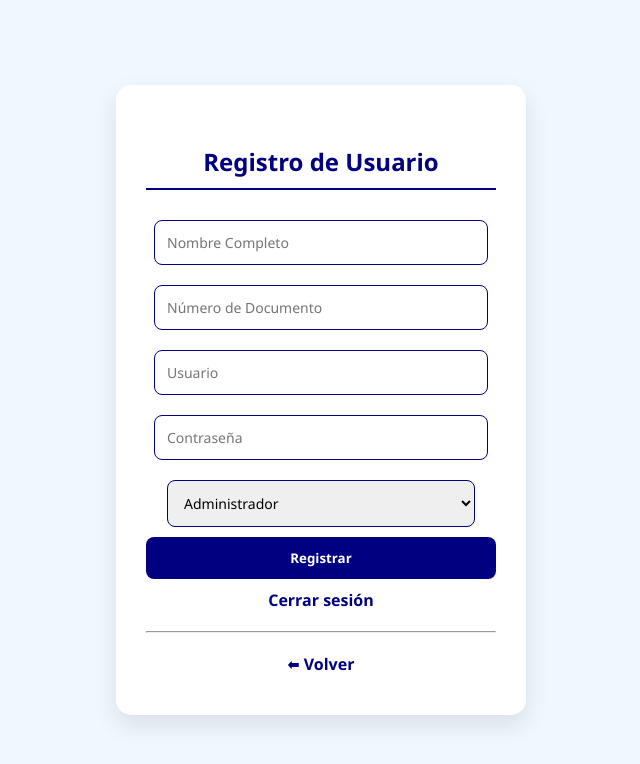
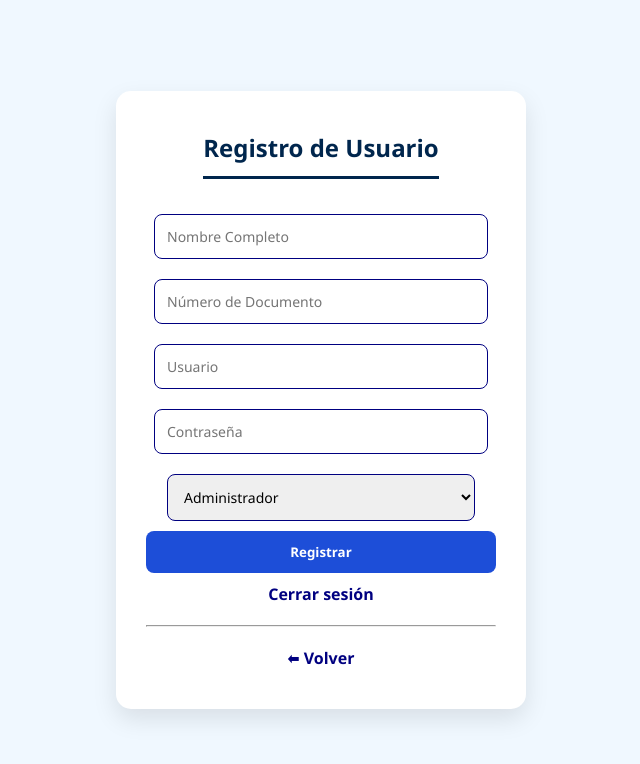
Before and after one commit to Xanty10RR/Atencion-Cliente, a PHP site: page /RegistroUsuario.php in a window 1280 px wide. Shown: the top 764 px of the page, without its empty margins (319-959 px from the left). Run offline with PHP 8.4, Linux system fonts and the light colour scheme; the visitor is signed in with stand-in values (Sample User, id 1).

Commit message:
style: update styles for headings and buttons in RegistroUsuario.php for improved aesthetics

```diff
--- a/RegistroUsuario.php
+++ b/RegistroUsuario.php
@@ -131,10 +131,14 @@ if ($_SERVER['REQUEST_METHOD'] == 'POST') {
         }
 
         h2 {
-            margin-bottom: 20px;
+            margin-top: 0;
+            margin-bottom: 25px;
             font-size: 24px;
-            border-bottom: 2px solid #000080;
-            padding-bottom: 10px;
+            font-weight: 700;
+            color: #00264d;
+            border-bottom: 3px solid #00264d;
+            padding-bottom: 12px;
+            display: inline-block;
         }
 
         input[type="text"],
@@ -150,7 +154,7 @@ if ($_SERVER['REQUEST_METHOD'] == 'POST') {
         }
 
         button {
-            background-color: #000080;
+            background-color: #1d4ed8;
             color: white;
             border: none;
             padding: 12px;
@@ -162,7 +166,7 @@ if ($_SERVER['REQUEST_METHOD'] == 'POST') {
         }
 
         button:hover {
-            background-color: #003366;
+            background-color: #1e40af;
         }
 
         a {
```
